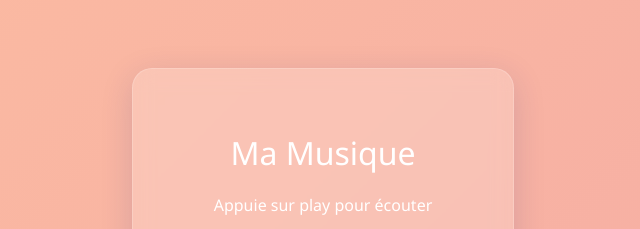
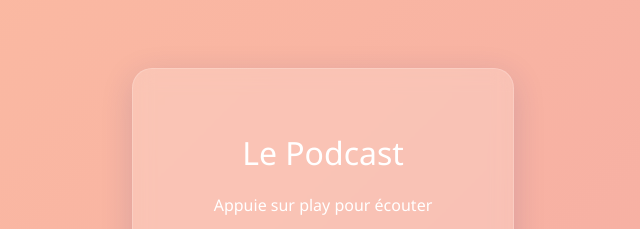
Before and after one commit to gege32724/site-UEO, a plain HTML site: page index.html in a window 1280 px wide. Shown: the part 200-429 px from the top of the page, 317-957 px from the left. Drawn offline with Linux system fonts and the light colour scheme.

Commit message:
Add files via upload

```diff
--- a/index.html
+++ b/index.html
@@ -3,13 +3,13 @@
 <head>
     <meta charset="UTF-8">
     <meta name="viewport" content="width=device-width, initial-scale=1.0">
-    <title>Mon Lecteur Rose</title>
+    <title>Podcast UEO égalité Femme-Homme</title>
     <link rel="stylesheet" href="style.css">
 </head>
 <body>
 
     <div class="glass-card">
-        <h1>Ma Musique</h1>
+        <h1>Le Podcast</h1>
         <p>Appuie sur play pour écouter</p>
 
         <audio controls>
```
